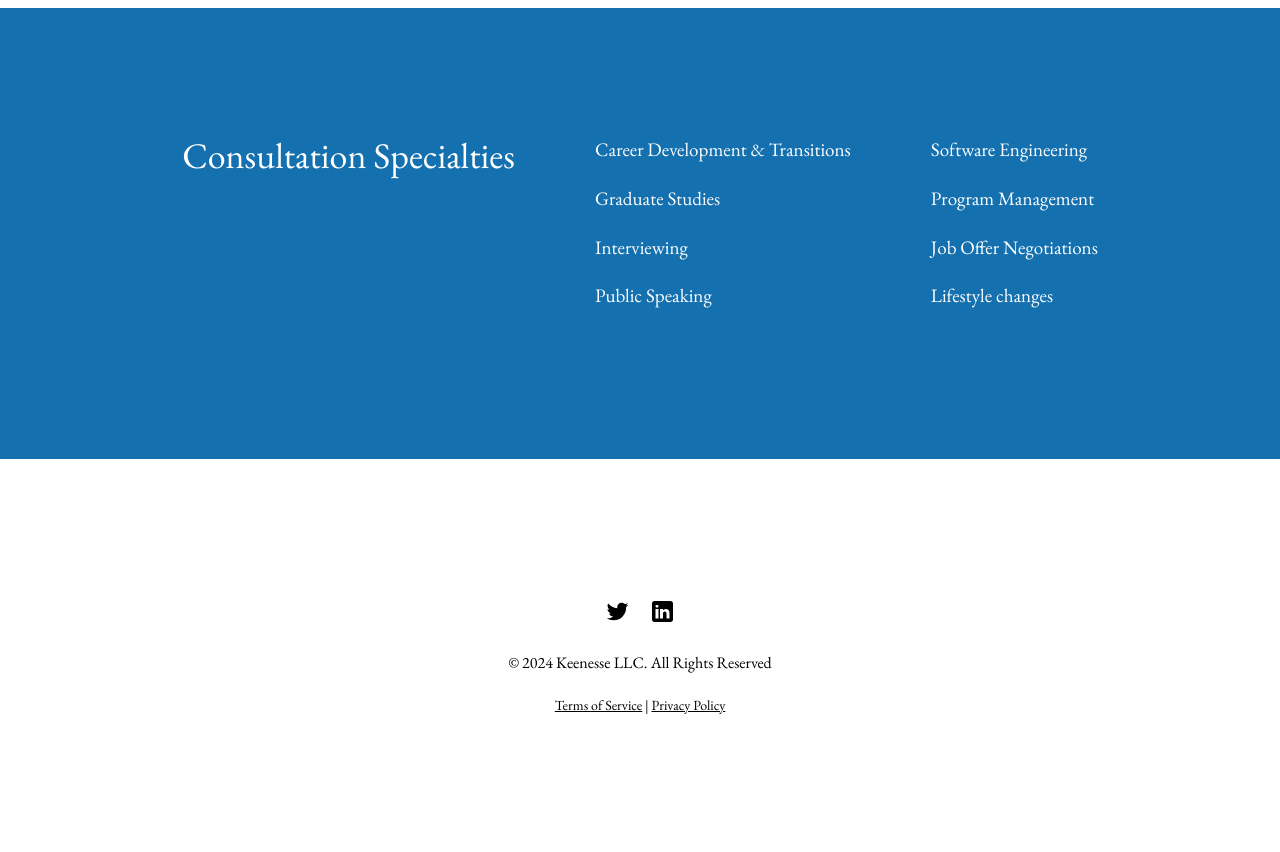
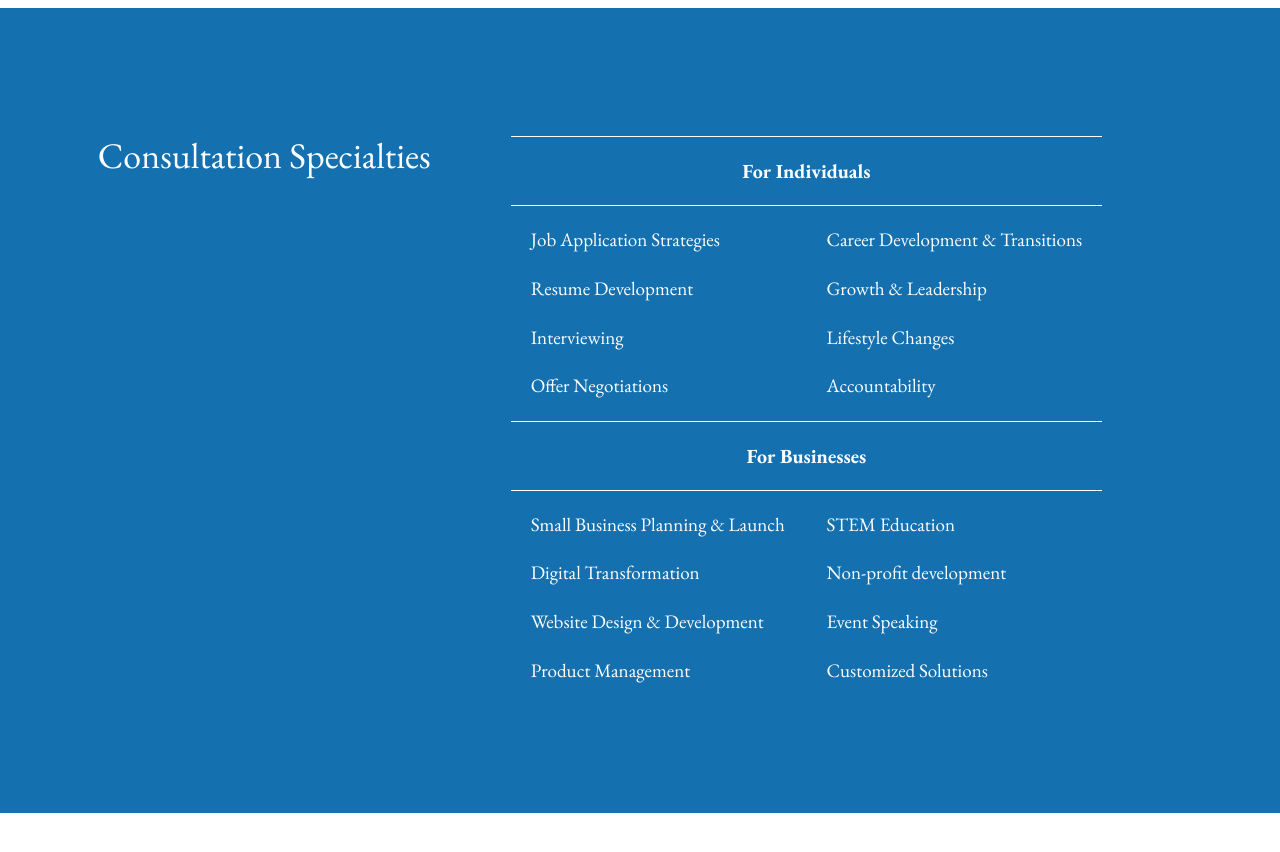
Before and after one commit to ybot1122/keenesse, a Next.js app: page / in a window 1280 px wide. Shown: the part 420-1272 px from the top of the page. Before the commit the page ends 1235 px from the top, so only its background shows below. Built offline with nearby package versions, Linux system fonts and the light colour scheme.

Commit message:
Consultation specialties

```diff
--- a/app/contact/page.tsx
+++ b/app/contact/page.tsx
@@ -11,8 +11,6 @@ const action = async (
   formData: FormData,
 ): Promise<ContactFormState> => {
   const validation = validateContactForm(formData);
-
-  console.log(validation);
 
   if (validation.status === "Invalid") {
     return {
--- a/app/page.tsx
+++ b/app/page.tsx
@@ -37,25 +37,48 @@ export default function Home() {
       </div>
 
       <div className="md:flex bg-blue text-white py-[5vmax] md:py-[10vmax] px-10 justify-center">
-        <div className="pr-20 pb-10 md:text-right text-2xl md:text-4xl">
+        <div className="md:pr-20 pb-10 text-center md:text-right text-4xl">
           Consultation Specialties
         </div>
 
-        <div className="sectiontext mr-20">
-          <p className="pb-5">Career Development & Transitions</p>
-          <p className="pb-5">Graduate Studies</p>
-          <p className="pb-5">Interviewing</p>
-          <p className="pb-5">Public Speaking</p>
-        </div>
+        <div className="sectiontext md:mr-20">
+          <div className="grid grid-cols-2">
+            <div className="col-span-2 font-bold text-center mb-5 text-xl border-b border-t border-white py-5">
+              For Individuals
+            </div>
 
-        <div className="sectiontext">
-          <p className="pb-5">Software Engineering</p>
+            <div className="col-span-1">
+              <p className="px-5 pb-5">Job Application Strategies</p>
+              <p className="px-5 pb-5">Resume Development</p>
+              <p className="px-5 pb-5">Interviewing</p>
+              <p className="px-5">Offer Negotiations</p>
+            </div>
+            <div className="col-span-1">
+              <p className="px-5 pb-5">Career Development &amp; Transitions</p>
+              <p className="px-5 pb-5">Growth &amp; Leadership</p>
+              <p className="px-5 pb-5">Lifestyle Changes</p>
+              <p className="px-5">Accountability</p>
+            </div>
+          </div>
 
-          <p className="pb-5">Program Management</p>
+          <div className="grid grid-cols-2">
+            <div className="col-span-2 font-bold text-center my-5 text-xl border-b border-t border-white py-5">
+              For Businesses
+            </div>
 
-          <p className="pb-5">Job Offer Negotiations</p>
-
-          <p className="pb-5">Lifestyle changes</p>
+            <div className="col-span-1">
+              <p className="px-5 pb-5">Small Business Planning &amp; Launch</p>
+              <p className="px-5 pb-5">Digital Transformation</p>
+              <p className="px-5 pb-5">Website Design &amp; Development</p>
+              <p className="px-5">Product Management</p>
+            </div>
+            <div className="col-span-1">
+              <p className="px-5 pb-5">STEM Education</p>
+              <p className="px-5 pb-5">Non-profit development</p>
+              <p className="px-5 pb-5">Event Speaking</p>
+              <p className="px-5">Customized Solutions</p>
+            </div>
+          </div>
         </div>
       </div>
     </main>
--- a/components/FAQItem.tsx
+++ b/components/FAQItem.tsx
@@ -18,14 +18,14 @@ export default function FAQItem({
       className={` flex py-10 border-t border-borderGray text-left w-full flex-wrap ${isLast ? "border-b" : ""}`}
     >
       <button
-        className={`block text-blue text-2xl cursor w-1/2 text-left ${isOpen ? "mb-10" : ""} grow`}
+        className={`block text-blue text-2xl cursor w-1/2 text-left ${isOpen ? "mb-10" : ""} grow mr-5`}
         onClick={() => setIsOpen(!isOpen)}
       >
         {q}
       </button>
       <button
         onClick={() => setIsOpen(!isOpen)}
-        className={`${isOpen ? "mb-10" : ""} ml-5 relative`}
+        className={`${isOpen ? "mb-10" : ""} ml-5 relative w-[20px]`}
         aria-hidden="true"
       >
         <rect
```
